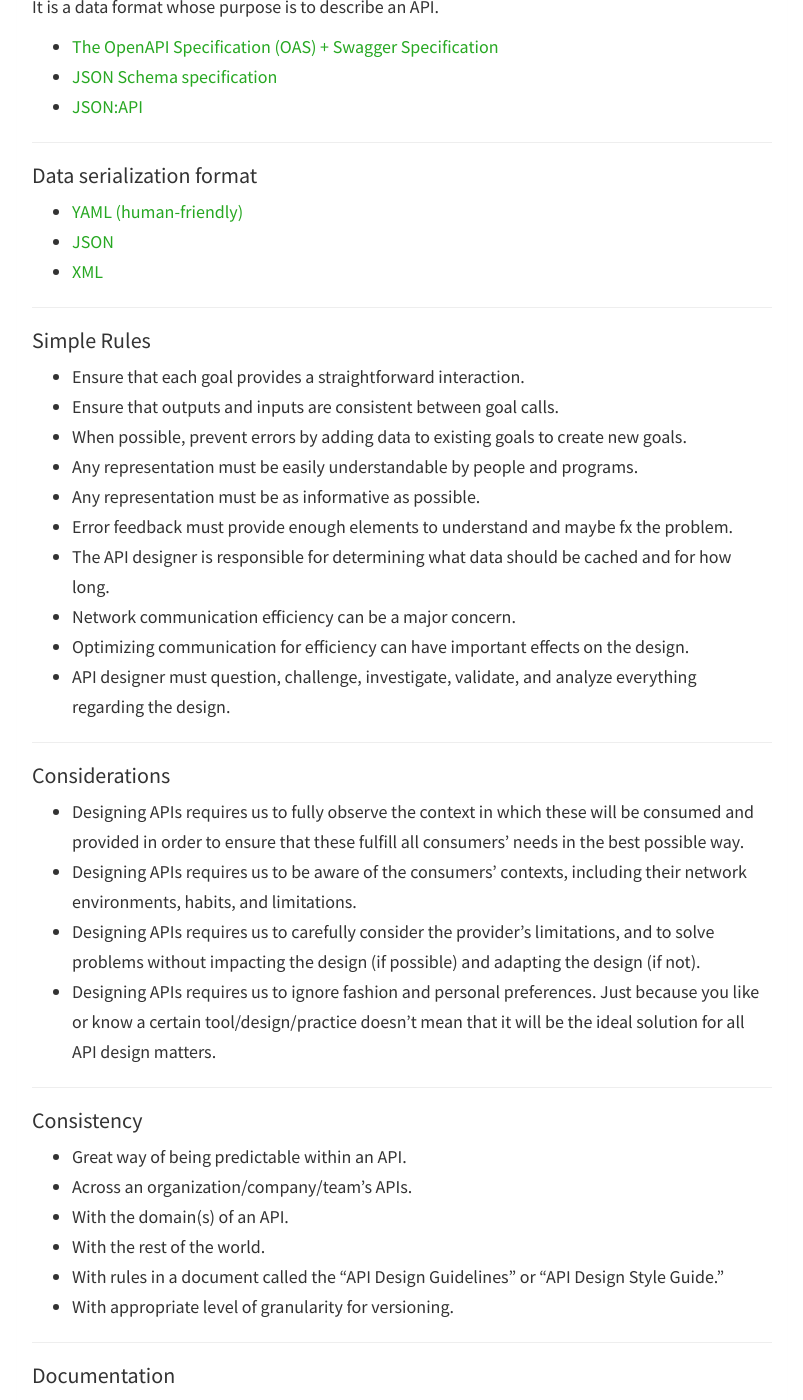
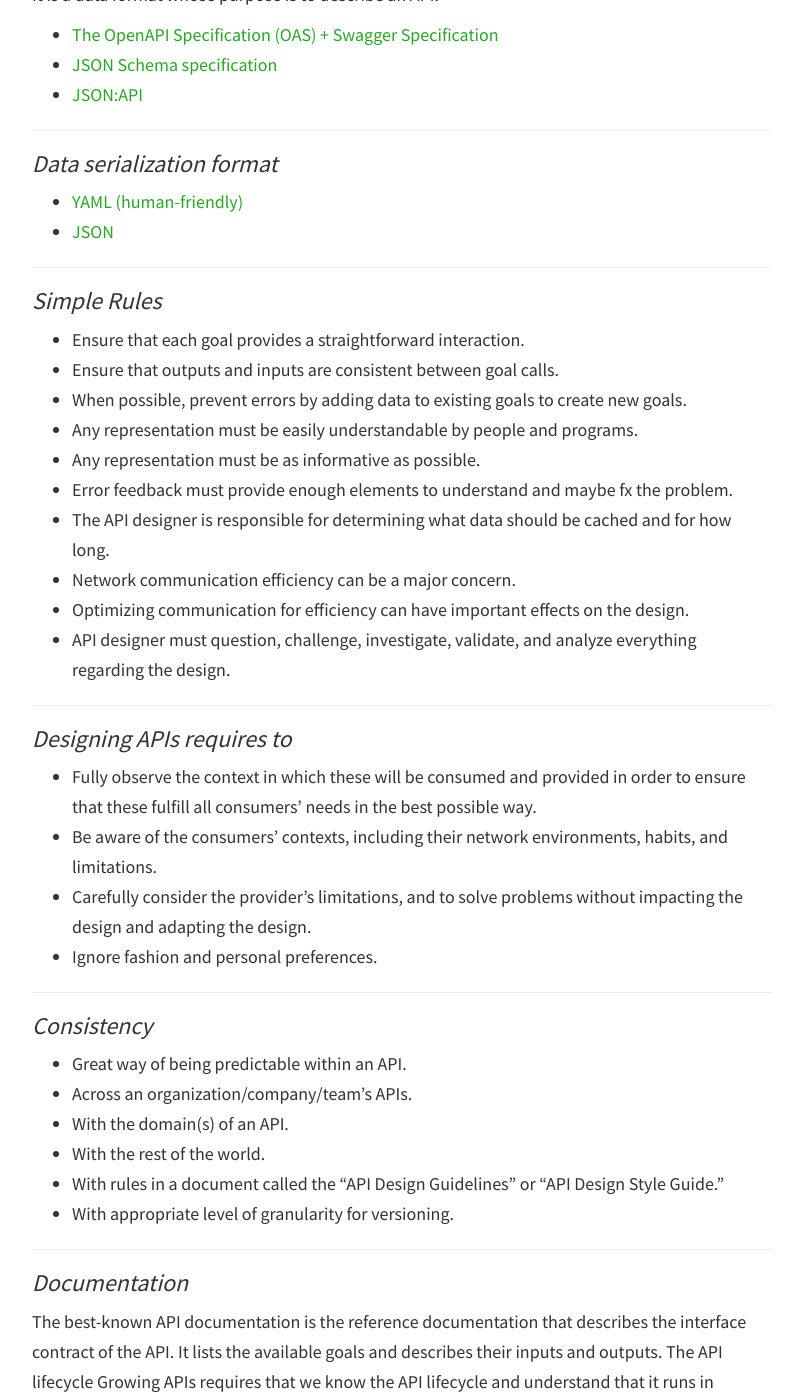
Before and after one commit to jfernancordova/jfernancordova.github.io, a Jekyll site: the page built from _posts/2020-12-18-what-i-have-learned-about-the-design-of-web-apis.md, in a window 1280 px wide and 1400 px high, scrolled down 1921 px. Shown: the whole window, without its empty margins (238-1041 px from the left). Built offline with Jekyll 4.4.1, drawn with Linux system fonts in a browser that asks for light colours; nearby versions of some CDN libraries; comment, search, counter and statistics services are not loaded; some of the changed text lies outside the part shown.

Commit message:
feature/new-articles | Refactor

```diff
--- a/_posts/2020-12-18-what-i-have-learned-about-the-design-of-web-apis.md
+++ b/_posts/2020-12-18-what-i-have-learned-about-the-design-of-web-apis.md
@@ -8,12 +8,12 @@ tags:
 ## Introduction
 ---
 
-I realized the design of a web API is the most important, so thanks to [Phil Sturgeon's book](https://apisyouwonthate.com/books/build-apis-you-wont-hate) and [Arnaud Lauret's book](https://www.manning.com/books/the-design-of-web-apis), I could learn specific concepts in which are useful at the moment of creating an API efficiently and easy to use!
+The design of an API is essential, so I read two great books where explain concepts, fundamentals, and standards to
+create efficient APIs easy to use and easy to understand, this is my summary about them!
 
-## Fundamentals
 ---
 
-#### An API must be designed from its consumer’s perspective and not its provider’s
+### <em> An API must be designed from its consumer’s perspective and not its provider’s </em>
 * Who are the users?
 * What can they do?
 * How do they do it?
@@ -24,14 +24,14 @@ I realized the design of a web API is the most important, so thanks to [Phil Stu
 
 ---
 
-#### How can I visualize these questions in a friendly way?
+### <em> How can I visualize these questions in a friendly way? </em>
 * API goals canvas.
 * [Use Cases](https://en.wikipedia.org/wiki/Use_case)
 * [UML diagrams](https://www.uml-diagrams.org/)
 
 ---
 
-#### Basic principles
+### <em> Basic principles </em>
 * Goals mean resources (user-friendly) and actions pairs.
 * A REST API represents its goals with actions (HTTP methods) on resources (paths).
 * Resources' adopted format is /{plural collection’s name}/{item id}.
@@ -43,7 +43,7 @@ I realized the design of a web API is the most important, so thanks to [Phil Stu
 
 ---
 
-#### HTTP Methods
+### <em> HTTP Methods </em>
 * PATCH can be used to update a resource (request’s body).
 * PUT can be used to replace an existing resource or to create a nonexisting one (the created resource should be returned).
 * POST can be used to create a nonexisting resource in the request’s body (it does not return information).
@@ -51,7 +51,7 @@ I realized the design of a web API is the most important, so thanks to [Phil Stu
 
 ---
 
-#### Constraints for APIs RESTful
+### <em> Constraints for APIs RESTful </em>
 * Client/server separation (consumers/providers)
 * Statelessness
 * Cacheability
@@ -61,7 +61,7 @@ I realized the design of a web API is the most important, so thanks to [Phil Stu
 
 ---
 
-#### API description formats
+### <em> API description formats </em>
 It is a data format whose purpose is to describe an API.
 * [The OpenAPI Specification (OAS) + Swagger Specification](https://swagger.io/specification/)
 * [JSON Schema specification](https://json-schema.org/specification.html)
@@ -69,14 +69,13 @@ It is a data format whose purpose is to describe an API.
 
 ---
 
-#### Data serialization format
+### <em> Data serialization format </em>
 * [YAML (human-friendly)](https://yaml.org/)
 * [JSON](https://www.json.org/json-en.html)
-* [XML](https://www.xml.com/)
 
 ---
 
-#### Simple Rules
+### <em> Simple Rules </em>
 * Ensure that each goal provides a straightforward interaction.
 * Ensure that outputs and inputs are consistent between goal calls.
 * When possible, prevent errors by adding data to existing goals to create new goals.
@@ -90,15 +89,15 @@ It is a data format whose purpose is to describe an API.
 
 ---
 
-#### Considerations
-* Designing APIs requires us to fully observe the context in which these will be consumed and provided in order to ensure that these fulfill all consumers' needs in the best possible way.
-* Designing APIs requires us to be aware of the consumers' contexts, including their network environments, habits, and limitations.
-* Designing APIs requires us to carefully consider the provider’s limitations, and to solve problems without impacting the design (if possible) and adapting the design (if not).
-* Designing APIs requires us to ignore fashion and personal preferences. Just because you like or know a certain tool/design/practice doesn’t mean that it will be the ideal solution for all API design matters.
+### <em> Designing APIs requires to </em>
+* Fully observe the context in which these will be consumed and provided in order to ensure that these fulfill all consumers' needs in the best possible way.
+* Be aware of the consumers' contexts, including their network environments, habits, and limitations.
+* Carefully consider the provider’s limitations, and to solve problems without impacting the design and adapting the design.
+* Ignore fashion and personal preferences.
 
 ---
 
-#### Consistency
+### <em> Consistency </em>
 * Great way of being predictable within an API.
 * Across an organization/company/team’s APIs.
 * With the domain(s) of an API.
@@ -108,7 +107,7 @@ It is a data format whose purpose is to describe an API.
 
 ---
 
-#### Documentation
+### <em> Documentation </em>
 The best-known API documentation is the reference documentation that describes the interface contract of the API. It lists the available goals and describes their inputs and outputs.
 The API lifecycle Growing APIs requires that we know the API lifecycle and understand that it runs in parallel with others.
 * [ReDoc](https://redocly.github.io/redoc/)
@@ -116,7 +115,7 @@ The API lifecycle Growing APIs requires that we know the API lifecycle and under
 
 ---
 
-#### Web Concepts
+### <em> Web Concepts </em>
 Designing APIs and building API design guidelines requires a solid understanding of web concepts like HTTP headers and status codes.
 * [Web Concepts website](http://webconcepts.info/)
 * [The API Stylebook](http://apistylebook.com)
```
Also changed, not shown: other parts of _posts/2020-12-18-what-i-have-learned-about-the-design-of-web-apis.md (+7 -0 lines).
